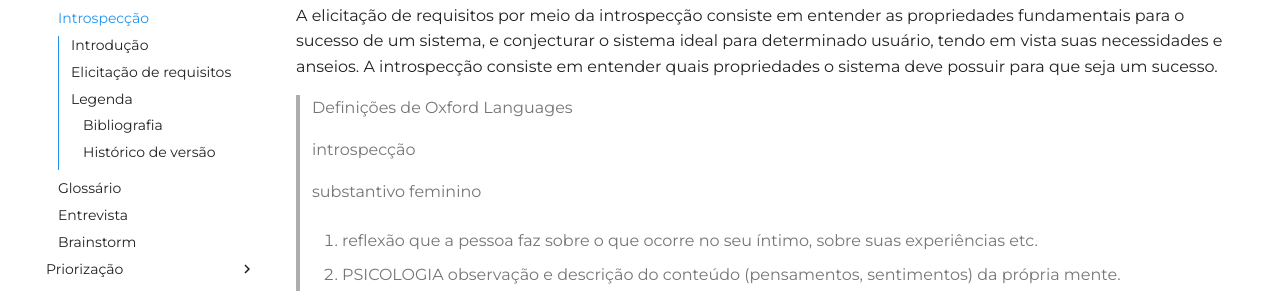
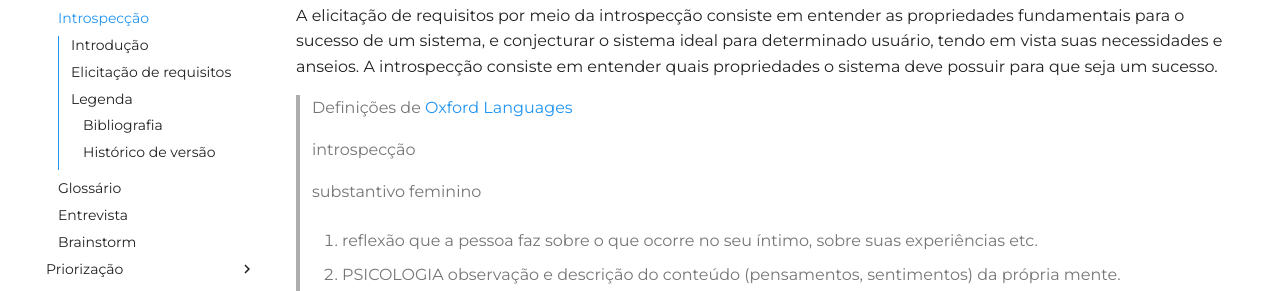
Before and after one commit to Requisitos-de-Software/2023.1-Simplenote, an MkDocs documentation site: the page built from docs/elicitacao/Introspecção.md, in a window 1280 px wide and 900 px high. Shown: the part 276-567 px from the top of the window. Built offline with MkDocs 1.6.1 and Material for MkDocs 9.7.7, drawn with Linux system fonts in a browser that asks for light colours; some web fonts are replaced; comment, search, counter and statistics services are not loaded; part of the change alters nothing that is shown.

```diff
--- a/docs/elicitacao/Introspecção.md
+++ b/docs/elicitacao/Introspecção.md
@@ -5,7 +5,7 @@
 A elicitação de requisitos por meio da introspecção consiste em entender as propriedades fundamentais para o sucesso de um sistema,
 e conjecturar o sistema ideal para determinado usuário, tendo em vista suas necessidades e anseios. A introspecção consiste em entender quais propriedades o sistema deve possuir para que seja um sucesso.
 
->Definições de Oxford Languages
+>Definições de [Oxford Languages]( https://languages.oup.com/google-dictionary-pt/)
 >
 >introspecção
 >
@@ -14,6 +14,8 @@ e conjecturar o sistema ideal para determinado usuário, tendo em vista suas nec
 >1. reflexão que a pessoa faz sobre o que ocorre no seu íntimo, sobre suas experiências etc.
 >
 >2. PSICOLOGIA observação e descrição do conteúdo (pensamentos, sentimentos) da própria mente.
+
+
 
 
 ## Elicitação de requisitos
```
